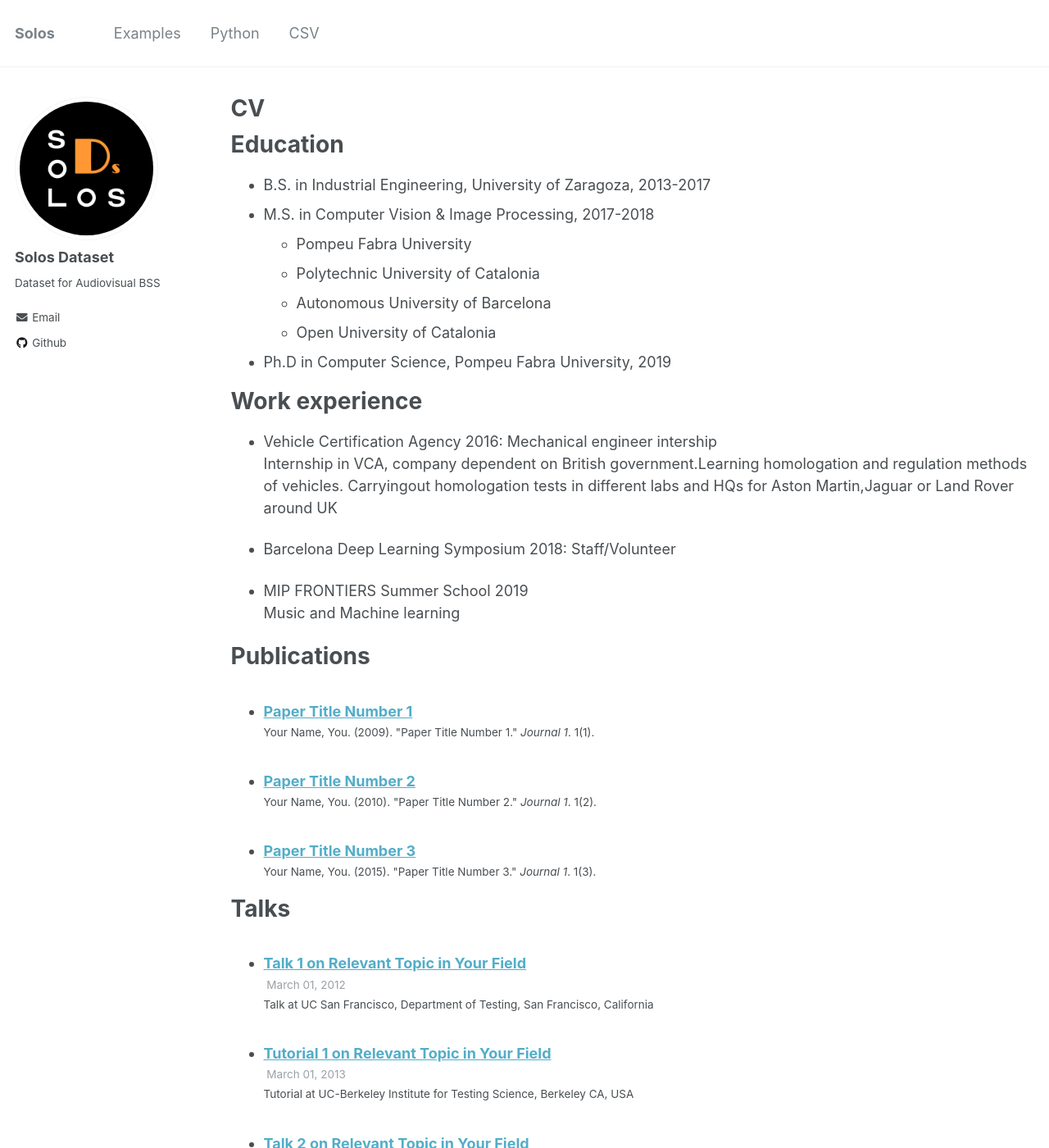
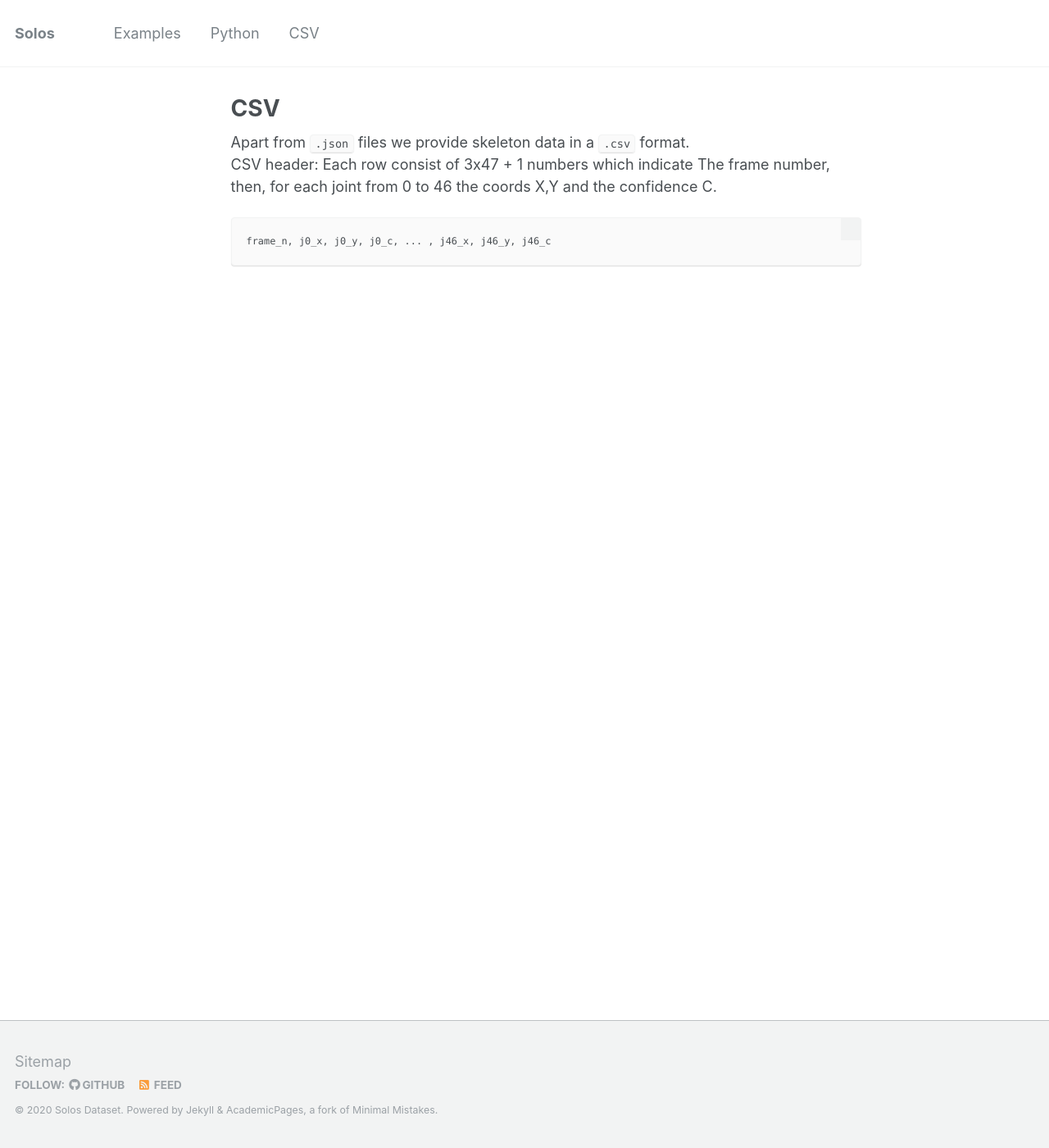
Before and after one commit to JuanFMontesinos/Solos, a Jekyll site: the page built from _pages/cv.md, in a window 1280 px wide and 1400 px high. Shown: the whole window at 82% size. Built offline with Jekyll 4.4.1, drawn with Linux system fonts in a browser that asks for light colours; some of the changed text lies outside the part shown.

Commit message:
Update cv.md

````diff
--- a/_pages/cv.md
+++ b/_pages/cv.md
@@ -1,48 +1,14 @@
 ---
-layout: archive
-title: "CV"
-permalink: /cv/
-author_profile: true
+title: "CSV"
+permalink: /csv/
+author_profile: false
 redirect_from:
-  - /resume
+  - /csv.html
 ---
-
-{% include base_path %}
-
-Education
-======
-* B.S. in Industrial Engineering, University of Zaragoza, 2013-2017
-* M.S. in Computer Vision & Image Processing, 2017-2018
-  * Pompeu Fabra University
-  * Polytechnic University of Catalonia
-  * Autonomous University of Barcelona
-  * Open University of Catalonia
-* Ph.D in Computer Science, Pompeu Fabra University, 2019
-
-Work experience
-======
-* Vehicle Certification Agency 2016: Mechanical engineer intership
-Internship in VCA, company dependent on British government.Learning homologation and regulation methods of vehicles. Carryingout homologation tests in different labs and HQs for Aston Martin,Jaguar or Land Rover around UK
-
-* Barcelona Deep Learning Symposium 2018: Staff/Volunteer
-
-* MIP FRONTIERS Summer School 2019
- Music and Machine learning
-
-Publications
-======
-  <ul>{% for post in site.publications %}
-    {% include archive-single-cv.html %}
-  {% endfor %}</ul>
-
-Talks
-======
-  <ul>{% for post in site.talks %}
-    {% include archive-single-talk-cv.html %}
-  {% endfor %}</ul>
-
-Teaching
-======
-  <ul>{% for post in site.teaching %}
-    {% include archive-single-cv.html %}
-  {% endfor %}</ul>
+Apart from `.json` files we provide skeleton data in a `.csv` format.
+CSV header:
+Each row consist of 3x47 + 1 numbers which indicate
+The frame number, then, for each joint from 0 to 46 the coords X,Y and the confidence C.
+```
+frame_n, j0_x, j0_y, j0_c, ... , j46_x, j46_y, j46_c
+```
````
